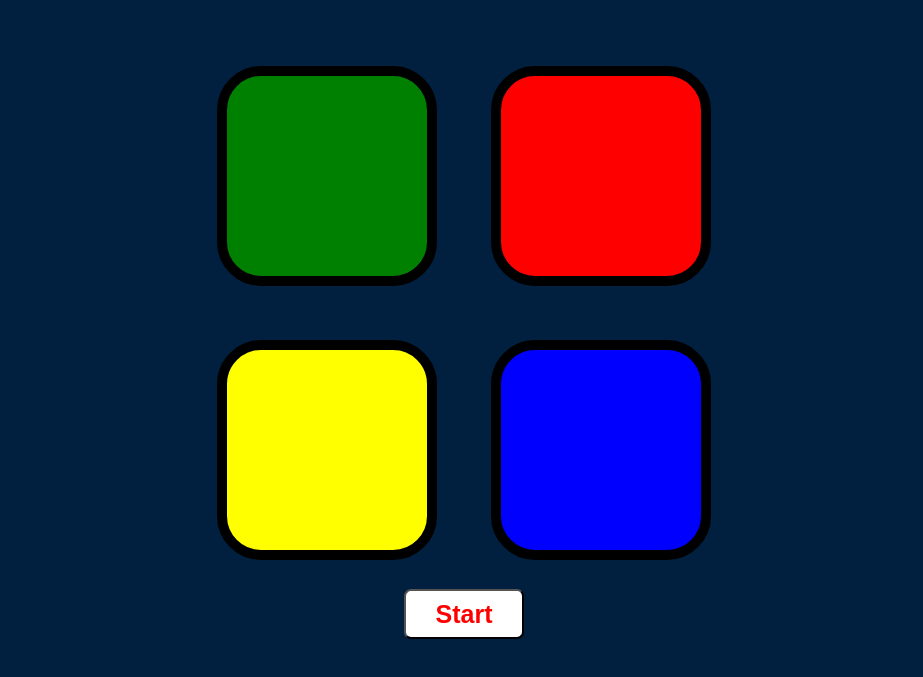
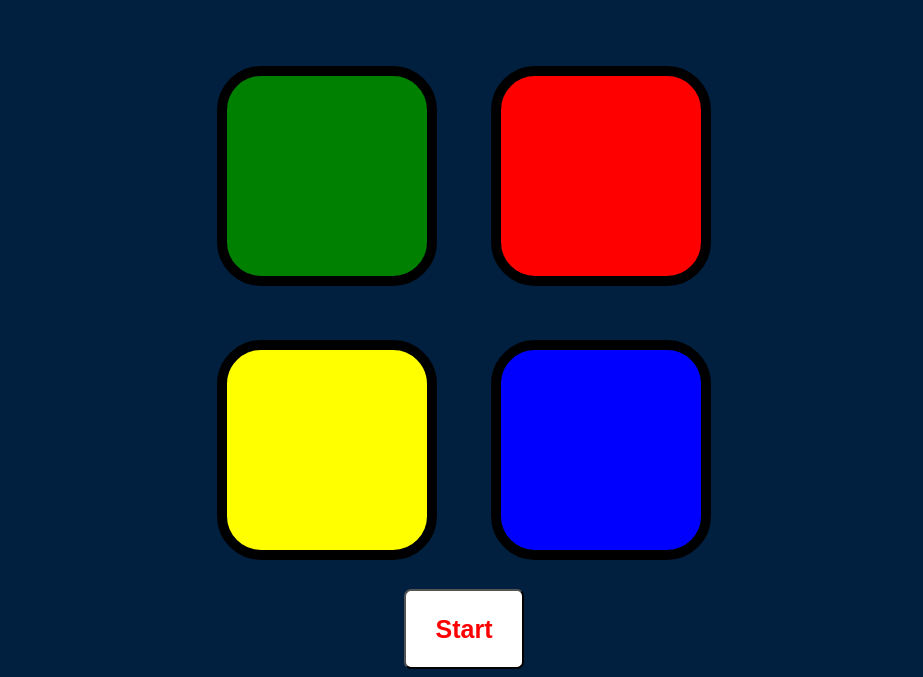
Before and after one commit to GanapathiSurya/SimonGame, a plain HTML site: page index.html in a window 1280 px wide. Shown: the part 133-810 px from the top of the page, without its empty margins (176-1099 px from the left). Drawn offline with nearby package versions, Linux system fonts and the light colour scheme.

Commit message:
Update index.html

```diff
--- a/index.html
+++ b/index.html
@@ -34,7 +34,7 @@
     </div>
 
   </div>
-  <button id="start" style="background-color: white;padding: 5px;width: 120px;height: 50px;font-size: 25px;color:red;font-weight: bold;border-radius: 7px ">Start</button>
+  <button id="start" style="background-color: white;padding: 5px;width: 120px;height: 80px;font-size: 25px;color:red;font-weight: bold;border-radius: 7px ">Start</button>
   <script src="https://ajax.googleapis.com/ajax/libs/jquery/3.5.1/jquery.min.js"></script>
 
 <script type="text/javascript" src="game.js"></script>
```
